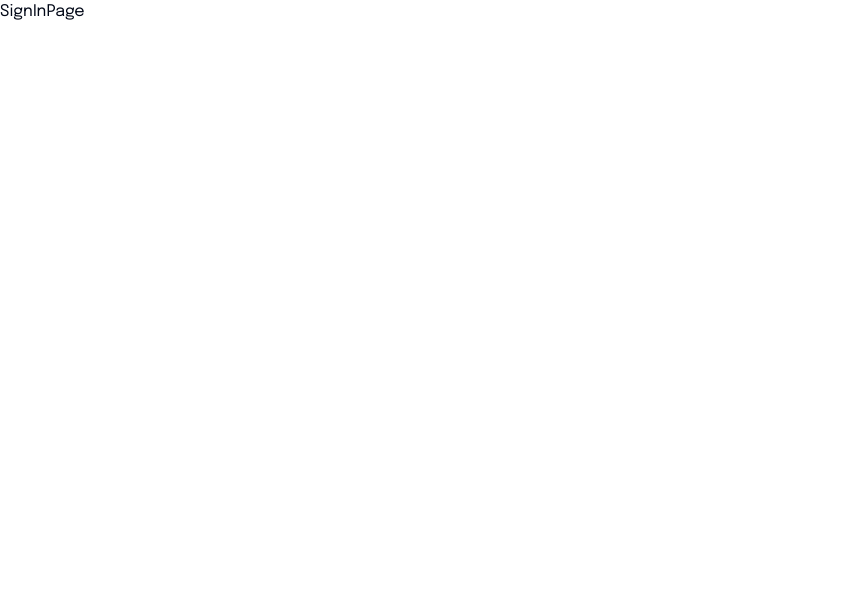
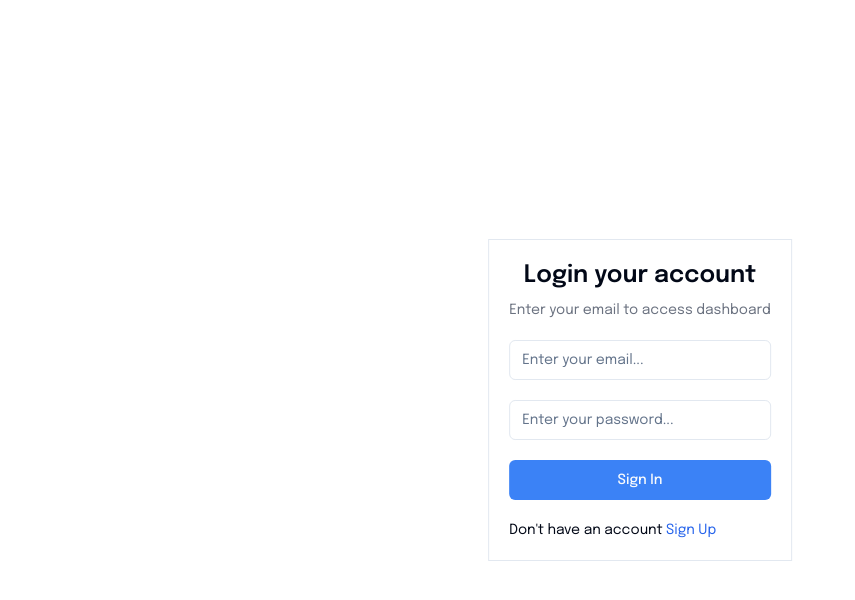
Before and after one commit to sdmhsn/dashboard-job-hunt, a Next.js app: page /auth/signin in a window 1280 px wide. Shown: the top 600 px of the page, without its empty margins (0-855 px from the left). Built offline with nearby package versions, Linux system fonts and the light colour scheme.

Commit message:
02 Slicing Dashboard Company: Slicing sign in page - Modifying auth signin page

```diff
--- a/src/app/(auth)/auth/signin/page.tsx
+++ b/src/app/(auth)/auth/signin/page.tsx
@@ -1,15 +1,93 @@
-import type { Metadata } from 'next';
+'use client';
+
+import { Button } from '@/components/ui/button';
+import {
+  Form,
+  FormControl,
+  FormField,
+  FormItem,
+  FormMessage,
+} from '@/components/ui/form';
+import { Input } from '@/components/ui/input';
+import { signInFormSchema } from '@/lib/form-schema';
+import { zodResolver } from '@hookform/resolvers/zod';
+import Link from 'next/link';
 import React, { FC } from 'react';
+import { useForm } from 'react-hook-form';
+import { z } from 'zod';
 
 interface SignInPageProps {}
 
-export const metadata: Metadata = {
-  title: 'Sign In',
-  description: 'Generated by create next app',
-};
+const SignInPage: FC<SignInPageProps> = ({}) => {
+  const form = useForm<z.infer<typeof signInFormSchema>>({
+    resolver: zodResolver(signInFormSchema),
+  });
 
-const SignInPage: FC<SignInPageProps> = ({}) => {
-  return <div>SignInPage</div>;
+  const onSubmit = (val: z.infer<typeof signInFormSchema>) => {
+    console.log(val);
+  };
+
+  return (
+    <div className="relative w-full h-screen">
+      <div className="absolute top-1/2 left-1/2 -translate-x-1/2 -translate-y-1/2">
+        <div className="border border-border p-5">
+          <div className="font-semibold text-center text-2xl mb-2">
+            Login your account
+          </div>
+
+          <div className="text-sm text-gray-500">
+            Enter your email to access dashboard
+          </div>
+
+          <Form {...form}>
+            <form
+              onSubmit={form.handleSubmit(onSubmit)}
+              className="mt-5 space-y-5"
+            >
+              <FormField
+                control={form.control}
+                name="email"
+                render={({ field }) => (
+                  <FormItem>
+                    <FormControl>
+                      <Input placeholder="Enter your email..." {...field} />
+                    </FormControl>
+                    <FormMessage />
+                  </FormItem>
+                )}
+              />
+
+              <FormField
+                control={form.control}
+                name="password"
+                render={({ field }) => (
+                  <FormItem>
+                    <FormControl>
+                      <Input
+                        type="password"
+                        placeholder="Enter your password..."
+                        {...field}
+                      />
+                    </FormControl>
+                    <FormMessage />
+                  </FormItem>
+                )}
+              />
+
+              <Button className="w-full">Sign In</Button>
+
+              <div className="text-sm">
+                Don&apos;t have an account{' '}
+                <Link href="/auth/signup" className="text-primary">
+                  Sign Up
+                </Link>
+              </div>
+            </form>
+          </Form>
+        </div>
+      </div>
+    </div>
+  );
 };
 
 export default SignInPage;
```
